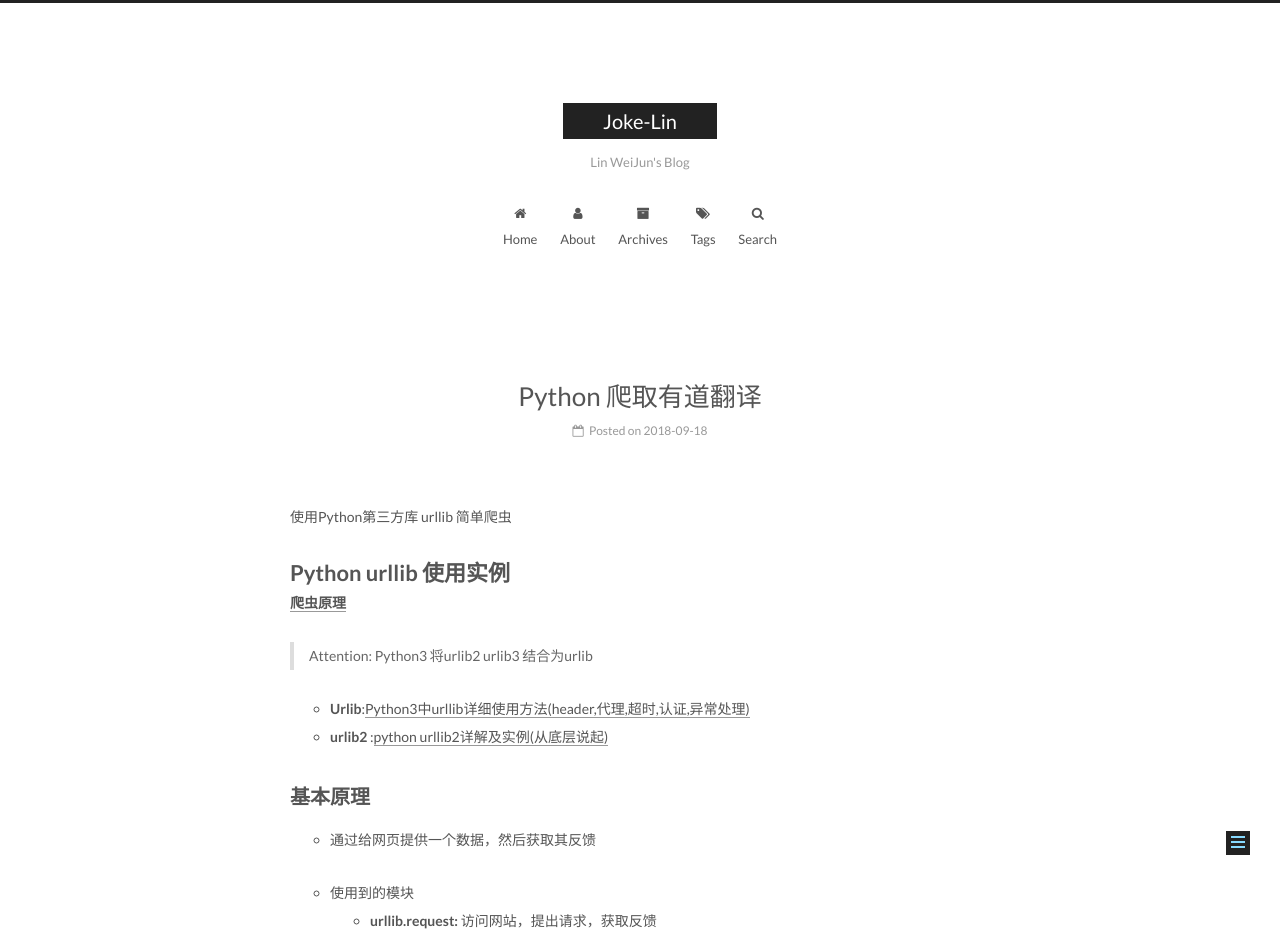
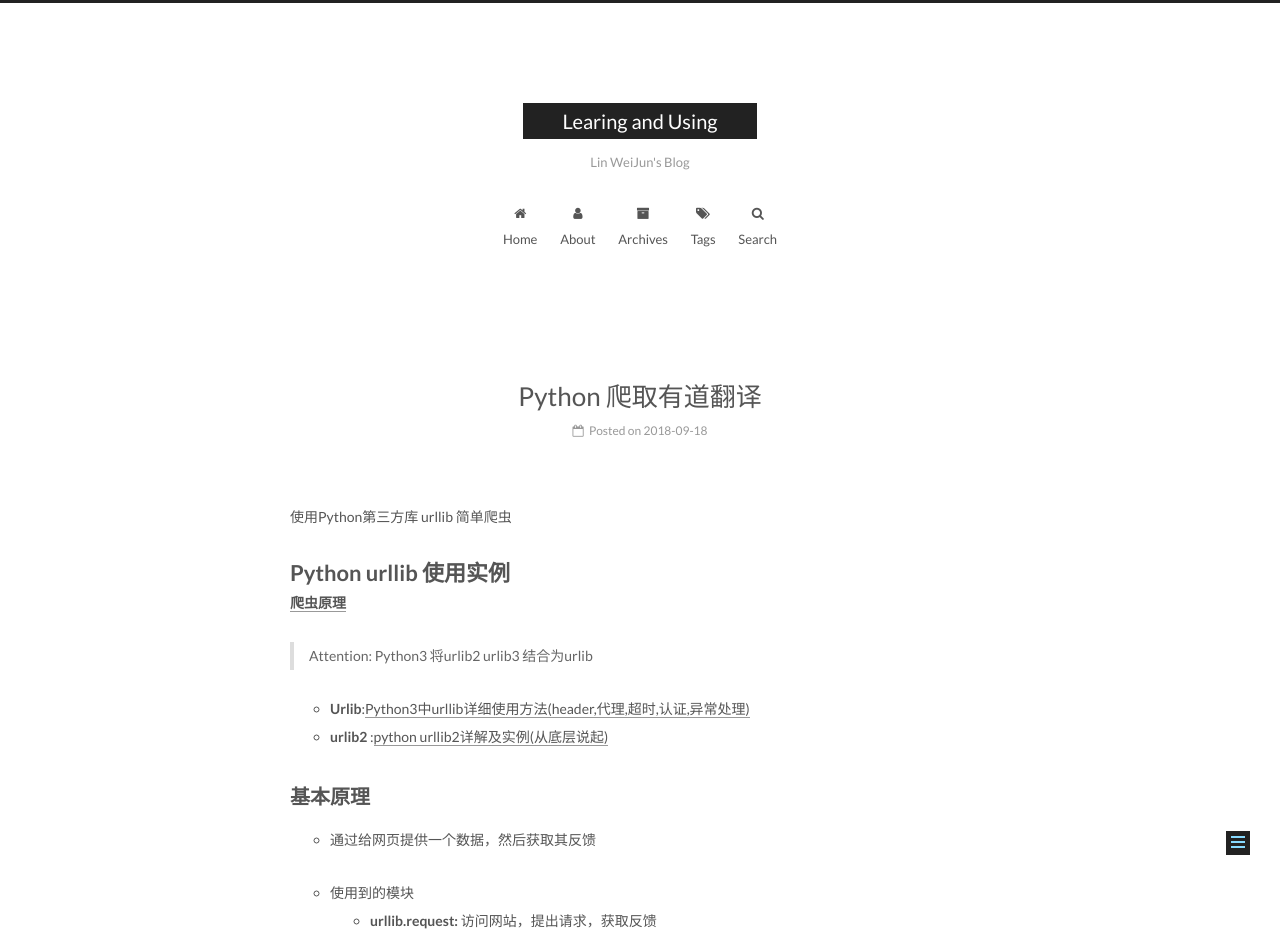
Before and after one commit to YeZ-Liu/YeZ-Liu.github.io, a Jekyll site: the page built from _posts/2018-09-18-youdao.md, in a window 1280 px wide. Shown: the top 940 px of the page. Built offline with Jekyll 4.4.1, drawn with Linux system fonts in a browser that asks for light colours; comment, search, counter and statistics services are not loaded.

Commit message:
update author

```diff
--- a/_config.yml
+++ b/_config.yml
@@ -4,10 +4,10 @@
 # ---------------------------------------------------------------
 
 # Site
-title: Joke-Lin
+title: Learing and Using
 subtitle: Lin WeiJun's Blog
 description: Learing and Using
-author: Joke-Lin
+author: 隔壁的二大爷
 # Support language: de, en, fr-FR, id, ja, ko, pt-BR, pt, ru, zh-Hans, zh-hk, zh-tw
 language: en
 date_format: '%Y-%m-%d'
@@ -239,7 +239,7 @@
 
 # Table Of Contents in the Sidebar
 toc:
-  enable: false
+  enable: true
 
   # Automatically add list number to toc.
   number: true
--- a/_posts/2018-09-18-youdao.md
+++ b/_posts/2018-09-18-youdao.md
@@ -2,7 +2,7 @@
 layout: post
 title: 'Python 爬取有道翻译'
 date: 2018-09-18
-author: Joke-Lin
+author: 隔壁的二大爷
 tags: Python 爬虫
 ---
 
```
Also changed, not shown: _posts/2018-10-01-manacher.md (+1 -1 lines), _posts/2018-11-2-BinaryFileReader.md (+1 -1 lines), _posts/2018-12-7-ShortestPath.md (+1 -1 lines).
